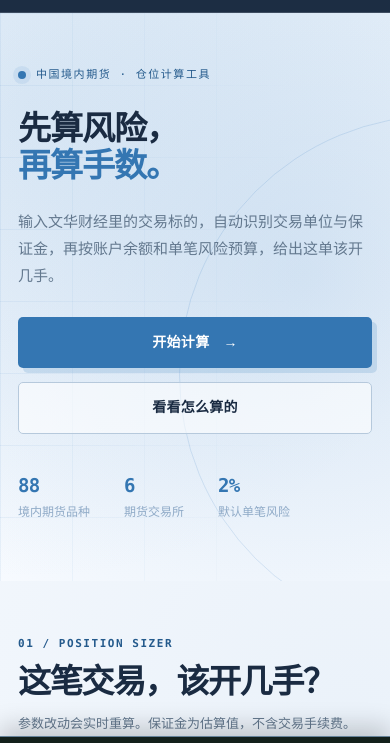
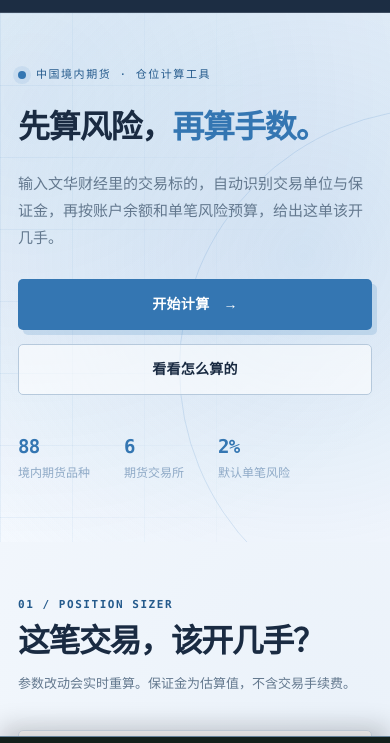
Before and after one commit to hahaclaw/cangheng-futures-position-calculator, a website with bundled scripts: page src/index.html in a window 390 px wide. Shown: the part 55-798 px from the top of the page. Built offline with nearby package versions, Linux system fonts and the light colour scheme.

Commit message:
style: single-line hero and matching section titles

```diff
--- a/src/assets/styles.css
+++ b/src/assets/styles.css
@@ -326,6 +326,7 @@ ul {
   font-weight: 900;
   letter-spacing: -0.035em;
   line-height: 1.12;
+  white-space: nowrap;
 }
 
 .hero h1 span {
@@ -658,10 +659,15 @@ ul {
 
 .section-heading h2 {
   font-family: var(--font-serif);
-  font-size: var(--title-size);
+  font-size: clamp(32px, 4vw, 52px);
   font-weight: 900;
   letter-spacing: -0.045em;
   line-height: 1.12;
+}
+
+#calculator .section-heading h2,
+#instruments .section-heading h2 {
+  font-size: var(--title-size);
 }
 
 .section-note {
@@ -2547,7 +2553,7 @@ input[type="range"]::-moz-range-thumb {
   }
 
   :root {
-    --title-size: clamp(30px, 8.5vw, 36px);
+    --title-size: clamp(26px, 8.2vw, 34px);
   }
 
   .hero-lede {
--- a/src/index.html
+++ b/src/index.html
@@ -59,10 +59,7 @@
               <span class="eyebrow-dot"></span>
               中国境内期货 · 仓位计算工具
             </p>
-            <h1 class="reveal delay-1">
-              先算风险，<br />
-              <span>再算手数。</span>
-            </h1>
+            <h1 class="reveal delay-1">先算风险，<span>再算手数。</span></h1>
             <p class="hero-lede reveal delay-2">
               输入文华财经里的交易标的，自动识别交易单位与保证金，再按账户余额和单笔风险预算，给出这单该开几手。
             </p>
```
